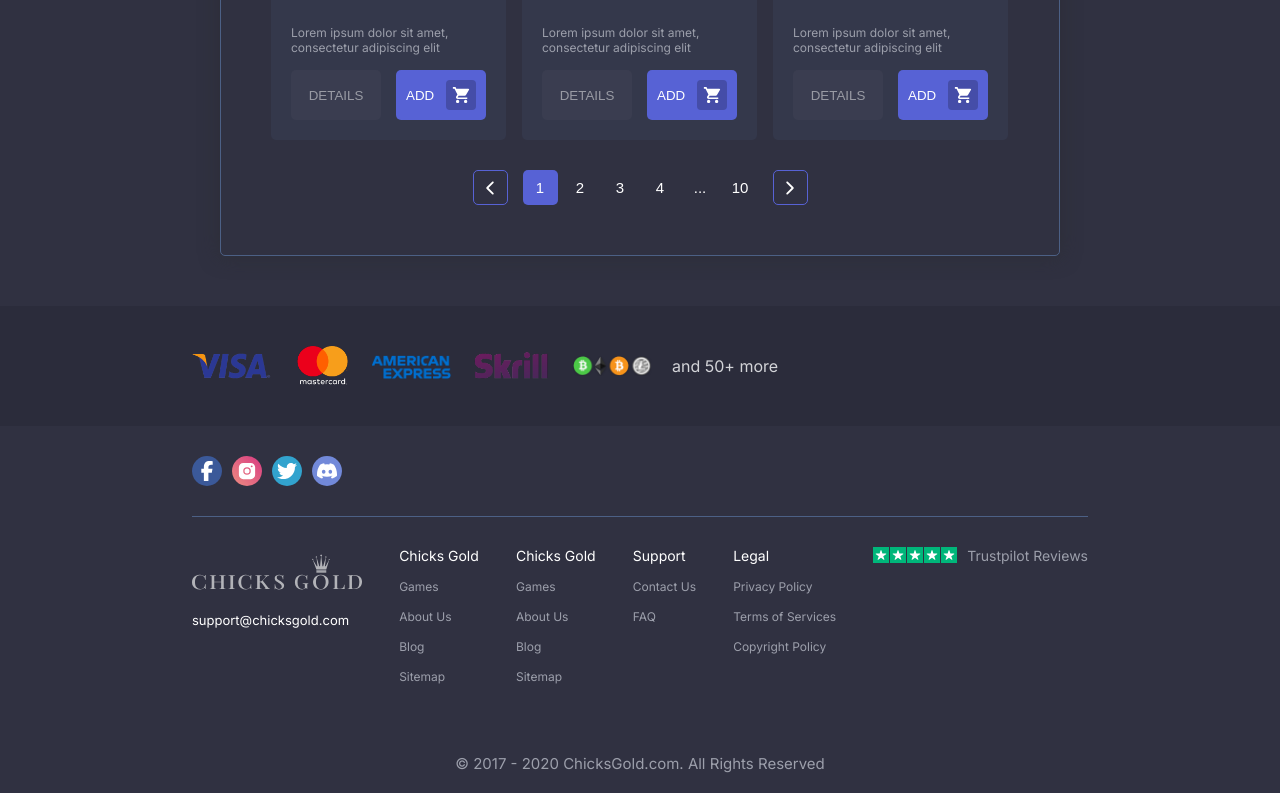
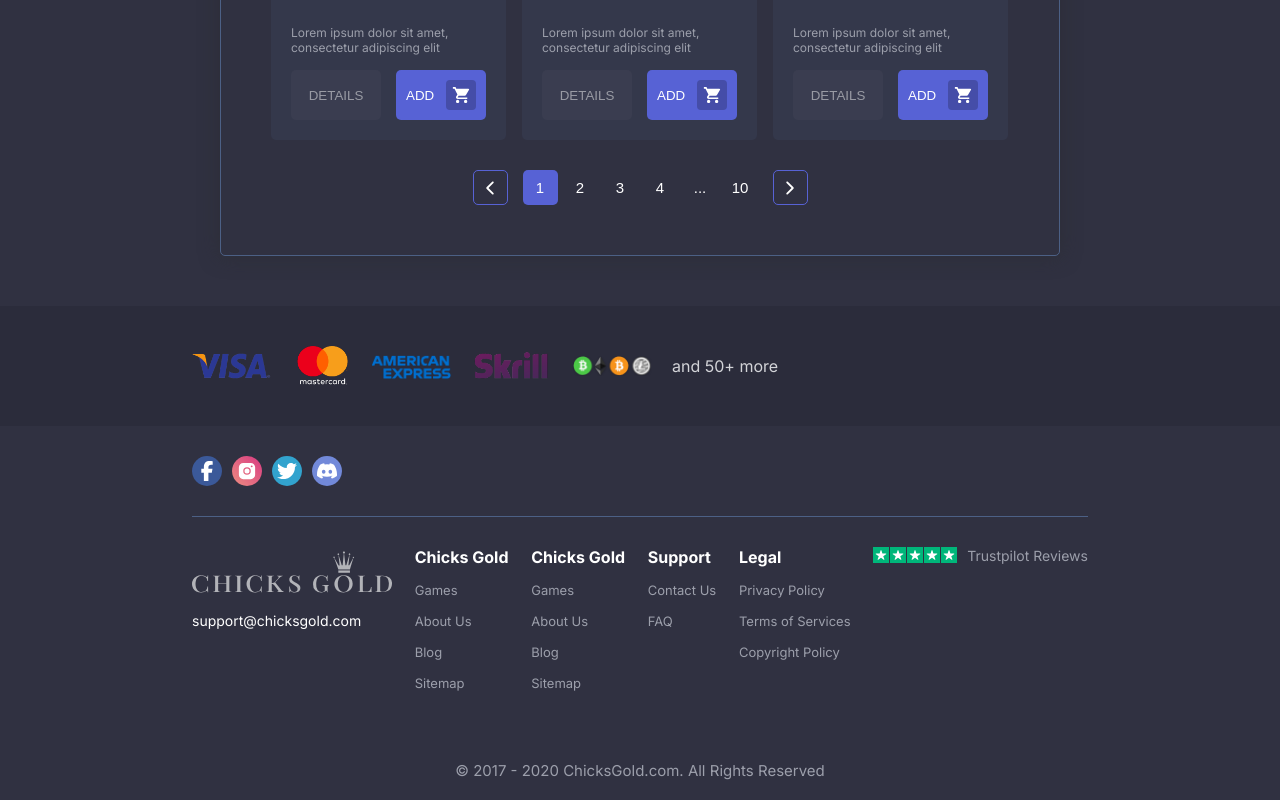
Before and after one commit to Eco-developer/design-chicks-challenge, a Next.js app: page / in a window 1280 px wide. Shown: the part 2063-2863 px from the top of the page. Built offline with nearby package versions, Linux system fonts and the light colour scheme.

Commit message:
fix some styles.

```diff
--- a/src/components/Footer/Footer.jsx
+++ b/src/components/Footer/Footer.jsx
@@ -45,7 +45,7 @@ export const Footer = () => {
                         <div className={styles["footer-logo-container"]}>
                             <Image
                                 src="/assets/chicks-logo-large.svg"
-                                width={170}
+                                width={200}
                                 height={50}
                                 alt="chicks-logo"
                                 className={styles["footer-logo"]}
--- a/src/components/Footer/Footer.module.css
+++ b/src/components/Footer/Footer.module.css
@@ -72,7 +72,7 @@
 }
 .footer-email {
     color: var(--text-white);
-    font-size: 13px;
+    font-size: 14px;
 }
 
 .footer-links {
@@ -83,12 +83,13 @@
 }
 
 .title {
-    font-size:  14px;
+    font-size:  16px;
     color: var(--text-white);
+    font-weight: bold;
 }
 
 .text {
-    font-size:  12px;
+    font-size:  13px;
     color: var(--text-ligth-grey);
     cursor: pointer;
 }
```
